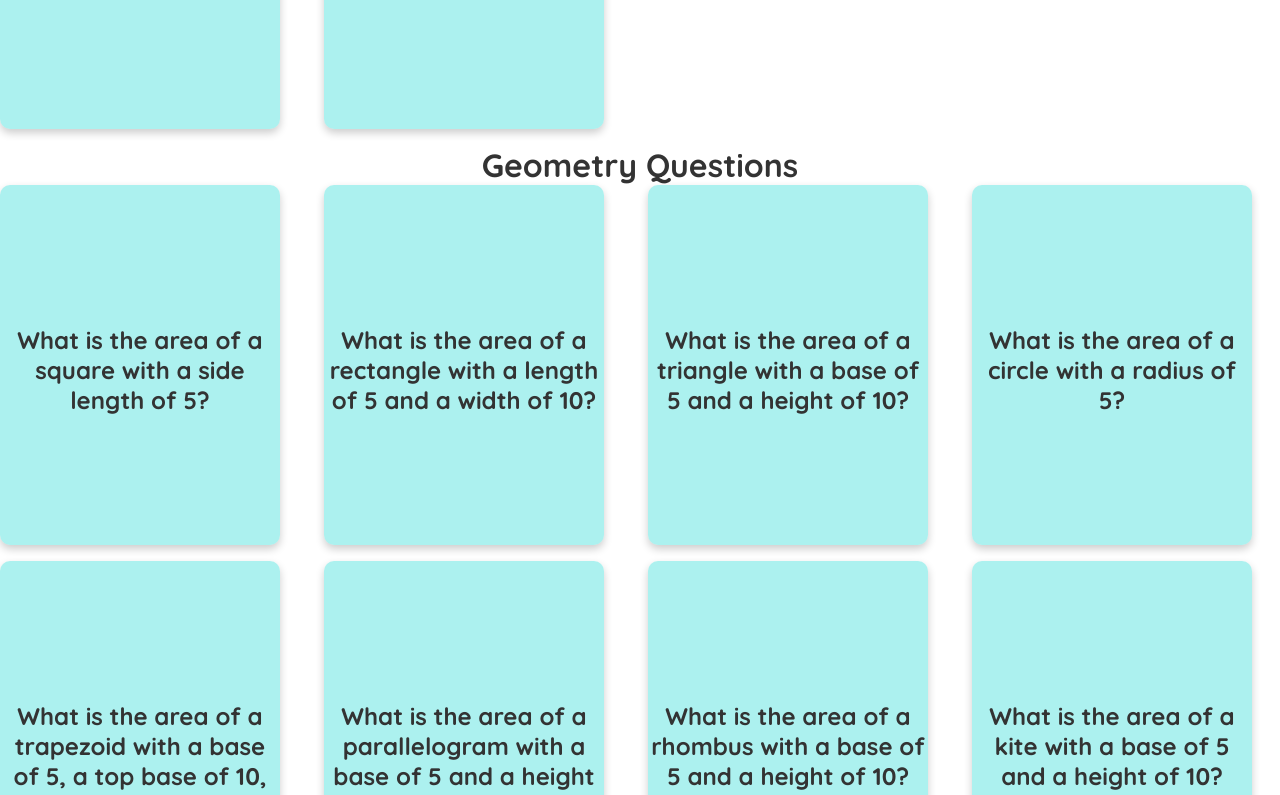
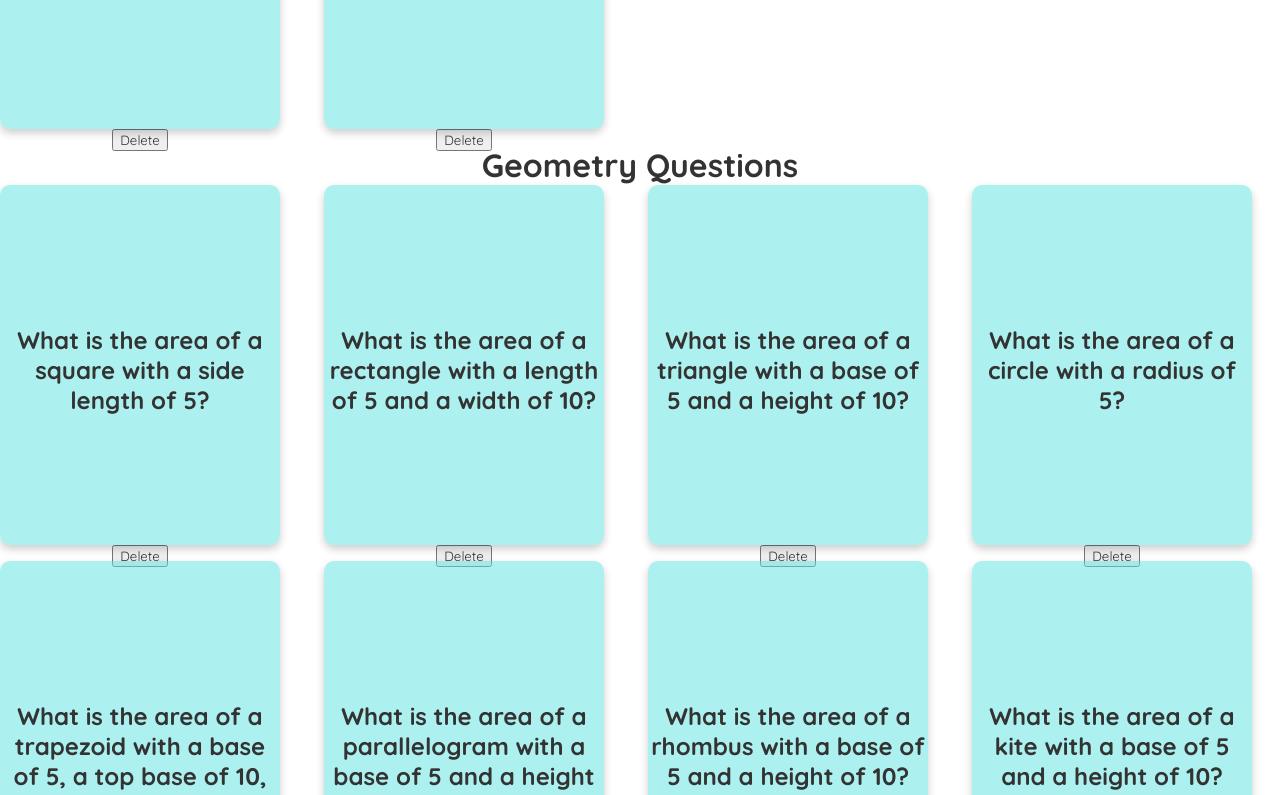
Before and after one commit to EvaGraceSmith/studyCards, a React (Create React App) app: page / in a window 1280 px wide. Shown: the part 1545-2340 px from the top of the page. Built offline with nearby package versions, Linux system fonts and the light colour scheme.

Commit message:
added delete button

```diff
--- a/src/components/CardTest.js
+++ b/src/components/CardTest.js
@@ -1,6 +1,6 @@
 import './Cards.css';
-
-const CardTest = ({studyCards, heading}) => {
+//    **************These are props**This is function passed in as a prop*********
+const CardTest = ({studyCards, heading, deleteCard}) => {
 
 // this is the same thing, but written differently.
 // const CardTest = (props) => {
@@ -35,7 +35,9 @@ const CardTest = ({studyCards, heading}) => {
                                     <h2>{studyCard.answer}</h2>
                                 </div>
                             </div>
+
                         </div>
+                        <button onClick={() => deleteCard(studyCard.id)}>Delete</button>
                     </div>
 
 
--- a/src/components/Home.js
+++ b/src/components/Home.js
@@ -27,6 +27,13 @@ const Home = () => {
 {subject: 'geometry', question: 'What is the area of a sector with a radius of 5 and an angle of 90 degrees?', answer: '78.5', id: 19},
 {subject: 'geometry', question: 'What is the area of a segment with a radius of 5 and an angle of 90 degrees?', answer: '39.25', id: 20},
     ]);
+
+const deleteCard = (id) => {
+        const newStudyCards = studyCards.filter((studyCard) => studyCard.id !== id);
+        setStudyCards(newStudyCards);
+
+}
+
     return (
         <div className="home">
 
@@ -34,7 +41,7 @@ const Home = () => {
            {/* <CardTest studyCards={studyCards} heading="History Questions"/> */}
 
            <CardTest studyCards={studyCards.filter((cards) => cards.subject === 'history')} heading="History Questions"/>
-              <CardTest studyCards={studyCards.filter((cards) => cards.subject === 'geometry')} heading="Geometry Questions"/>
+              <CardTest studyCards={studyCards.filter((cards) => cards.subject === 'geometry')} heading="Geometry Questions" deleteCard= {deleteCard}/>
 
         </div>
      );
```
